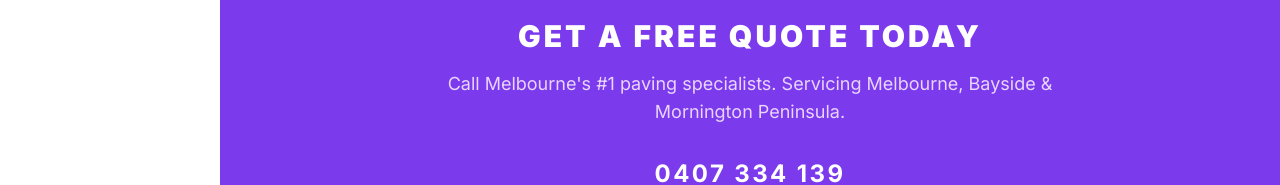
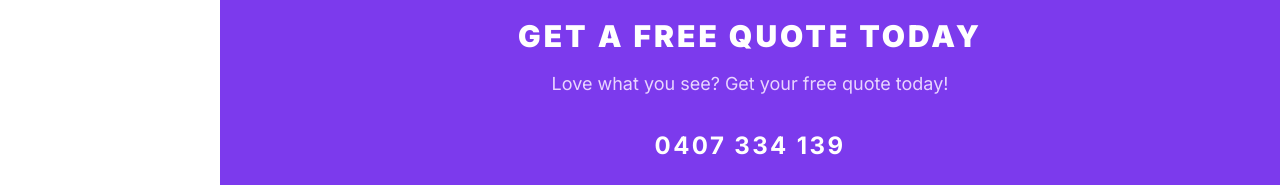
Before and after one commit to StrategyCentral/camwells-paving, a Next.js app: page /cam-wells-paving-portfolio in a window 1280 px wide. Shown: the part 1640-1825 px from the top of the page. Built offline with nearby package versions, Linux system fonts and the light colour scheme.

Commit message:
fix: add text alias to CTABannerProps for backwards compat

```diff
--- a/components/CTABanner.tsx
+++ b/components/CTABanner.tsx
@@ -3,20 +3,23 @@ import Link from 'next/link';
 interface CTABannerProps {
   title?: string;
   subtitle?: string;
+  text?: string; // alias for subtitle — legacy prop
   buttonText?: string;
   buttonHref?: string;
 }
 
 export default function CTABanner({
   title = 'GET A FREE QUOTE TODAY',
-  subtitle = 'Call Melbourne\'s #1 paving specialists. Servicing Melbourne, Bayside & Mornington Peninsula.',
+  subtitle,
+  text,
   buttonText = 'CONTACT US',
   buttonHref = '/contact-us/',
 }: CTABannerProps) {
+  const body = subtitle || text || "Call Melbourne's #1 paving specialists. Servicing Melbourne, Bayside & Mornington Peninsula.";
   return (
     <section className="py-16 px-6 text-center" style={{ background: '#7c3aed' }}>
       <h2 className="text-3xl font-black tracking-widest uppercase text-white mb-4">{title}</h2>
-      <p className="text-purple-200 text-lg mb-8 max-w-2xl mx-auto">{subtitle}</p>
+      <p className="text-purple-200 text-lg mb-8 max-w-2xl mx-auto">{body}</p>
       <p className="text-white text-2xl font-bold tracking-widest mb-8">
         <a href="tel:0407334139" className="hover:text-purple-300 transition-colors">0407 334 139</a>
       </p>
```
